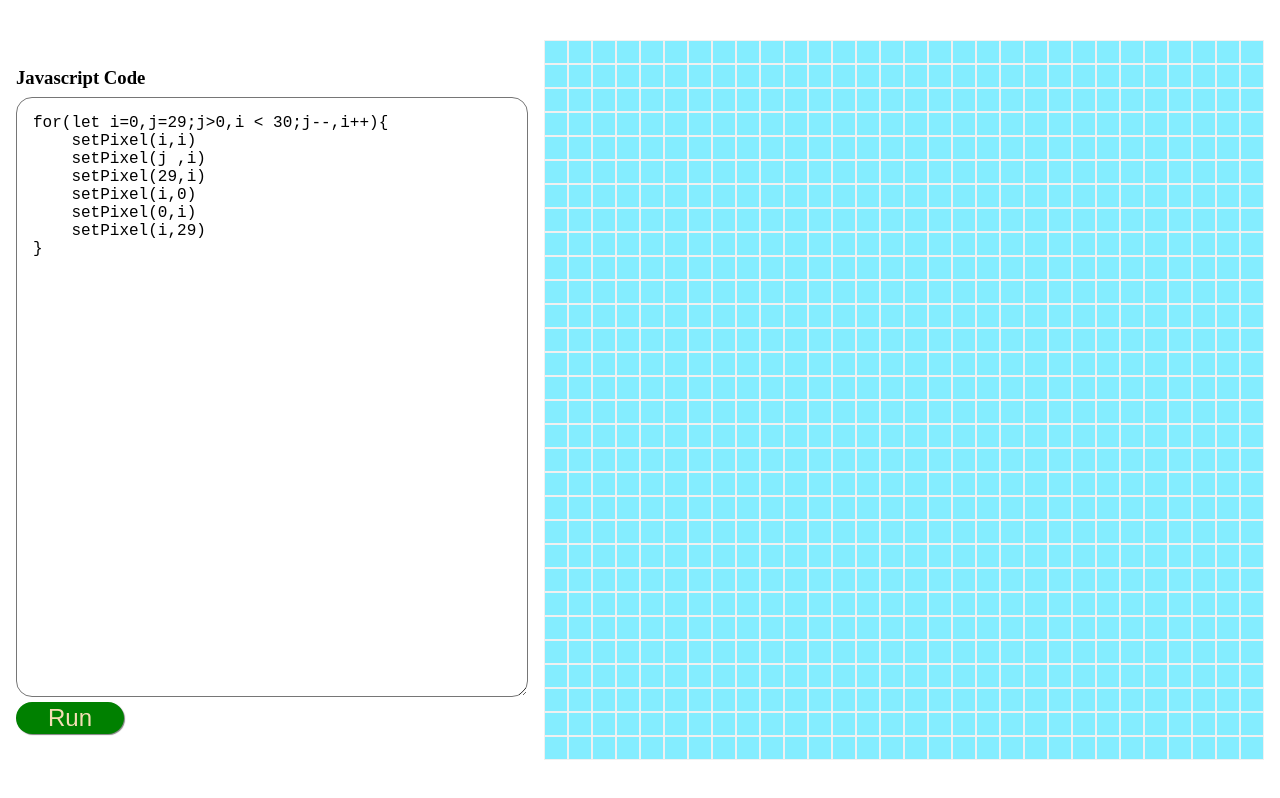
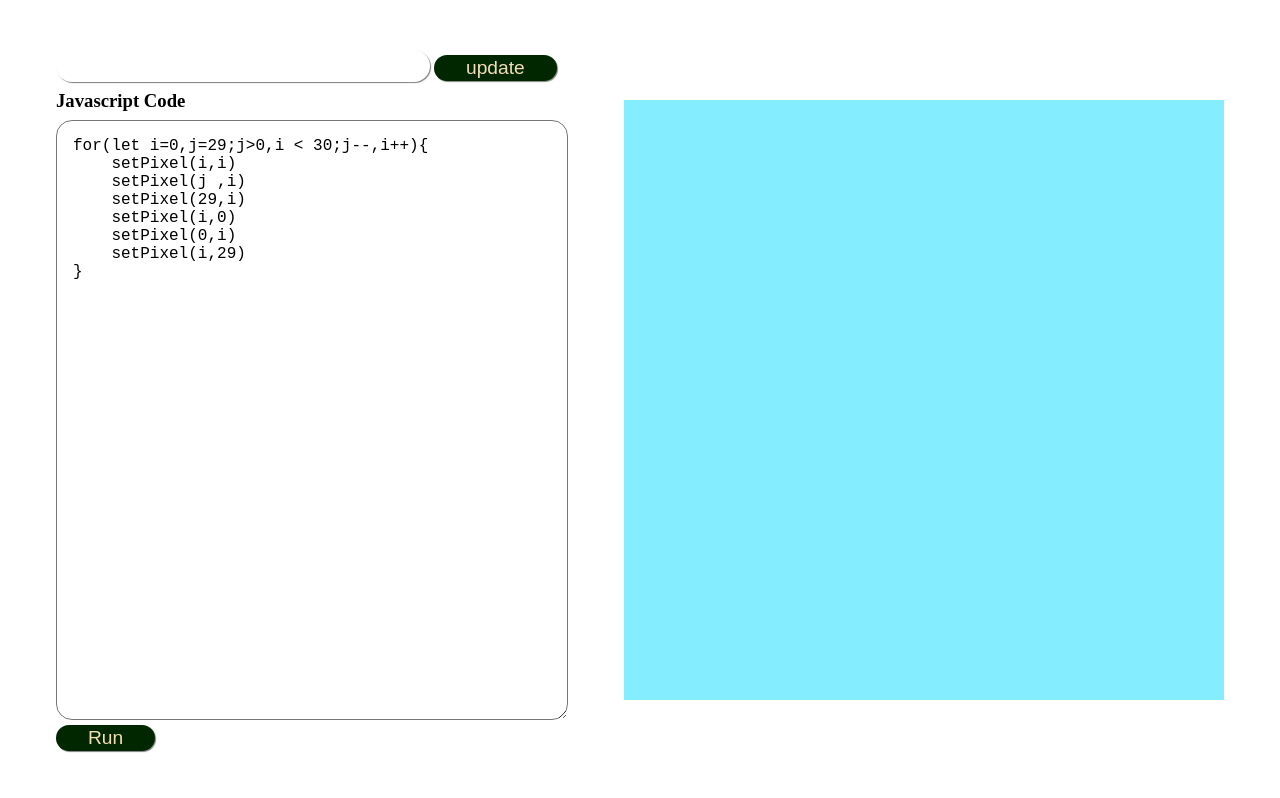
Before and after one commit to kidanekalM/Raster, a plain HTML site: page index.html in a window 1280 px wide. Drawn offline with Linux system fonts and the light colour scheme.

Commit message:
update raster

```diff
--- a/index.css
+++ b/index.css
@@ -21,10 +21,17 @@
     padding: 1rem;
 }
 .btn{
+    font-size: 1.2rem;
+    border: none;
+    background-color: rgb(0, 39, 0);
+    color: wheat;
+    padding: 2px 2rem;
+    border-radius: 10rem;
+    box-shadow: 1px 1px 1px grey;
+}
+.input{
     font-size: 1.5rem;
     border: none;
-    background-color: green;
-    color: wheat;
     padding: 2px 2rem;
     border-radius: 10rem;
     box-shadow: 1px 1px 1px grey;
@@ -41,17 +48,26 @@
     align-items: center;
     justify-content: center;
     height: 100vh;
+    /* flex-shrink: 1; */
 }
 .row{
     display: flex;
     align-items: center;
     justify-content: center;
+    flex-shrink: 1;
+    /* width: 50vh; */
+    /* height: calc(/); */
+
 }
 .pixel{
-    height: 3vh;
-    width: 3vh;
+    height: 10px;
+    width: 10px;
+    background-color: rgb(132, 237, 255);
+}
+.wrapper:hover .pixel{
+
     border: 1px solid rgb(240, 240, 240);
-    background-color: rgb(132, 237, 255);
+    border-radius: 3rem;
 }
 .pixel.set{
     background-color: rgb(56, 255, 56);
--- a/index.html
+++ b/index.html
@@ -9,6 +9,10 @@
 <body>
     <div class="container">
         <div class="codeWrapper">
+            <div class="settings">
+                <input type="number"  class="input" id="txt_res">
+                <button class="btn" id="btn_update">update</button>
+            </div>
             <h3>Javascript Code<h3>
             <textarea name="" id="txtCode">
 for(let i=0,j=29;j>0,i < 30;j--,i++){
--- a/index.js
+++ b/index.js
@@ -1,6 +1,9 @@
-let numRow = 30
-let numCol = 30
-let pixels = new Array(30)
+let resolution = 60
+function setup(resolution){
+
+    let numRow = resolution
+    let numCol = resolution
+    let pixels = new Array(resolution)
     for(i=0;i<numRow;i++){
         let row = document.createElement('div');
         row.className = "row"
@@ -21,20 +24,18 @@ function setPixel(x,y){
 
 document.getElementById("run").addEventListener('click',(e)=>{
     let code = document.getElementById("txtCode").value
-    // console.log(code);
-    // code.forEach(c => {
-    //     c = c.toString()
-    //     console.log(c)
-    //     if((c).includes("setPixel")){
-    //         let y = ((c).substring(c.indexOf('(')+1,c.indexOf(',')))
-    //         let x = ((c).substring(c.indexOf(',')+1,c.indexOf(')')))
+    eval(code)
+})
 
-    //         pixels[x][y].className += ' set'
-    //     }
-    //     else{
-    //         console.log(false,"not Found")
-    //     }
-    // })
-    eval(code)
-
+}
+setup(60)
+document.getElementById('btn_update').addEventListener('click',function(){
+    let wrapper = document.createElement('div')
+    wrapper.className = 'wrapper'
+    wrapper.id = 'wrapper'
+    wrParent = document.getElementById('wrapper').parentElement
+    wrParent.removeChild(document.getElementById('wrapper'))
+    wrParent.appendChild(wrapper)
+    console.log(document.getElementById('wrapper').children)
+    setup(document.getElementById('txt_res').value)
 })
```
Lines whose indentation alone changed are shown as unchanged.
